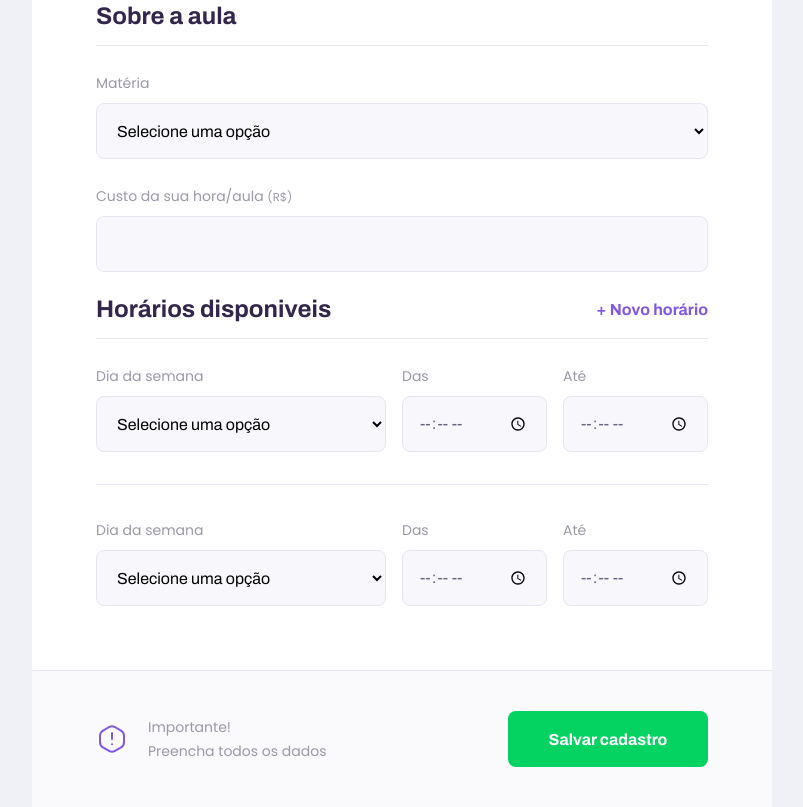
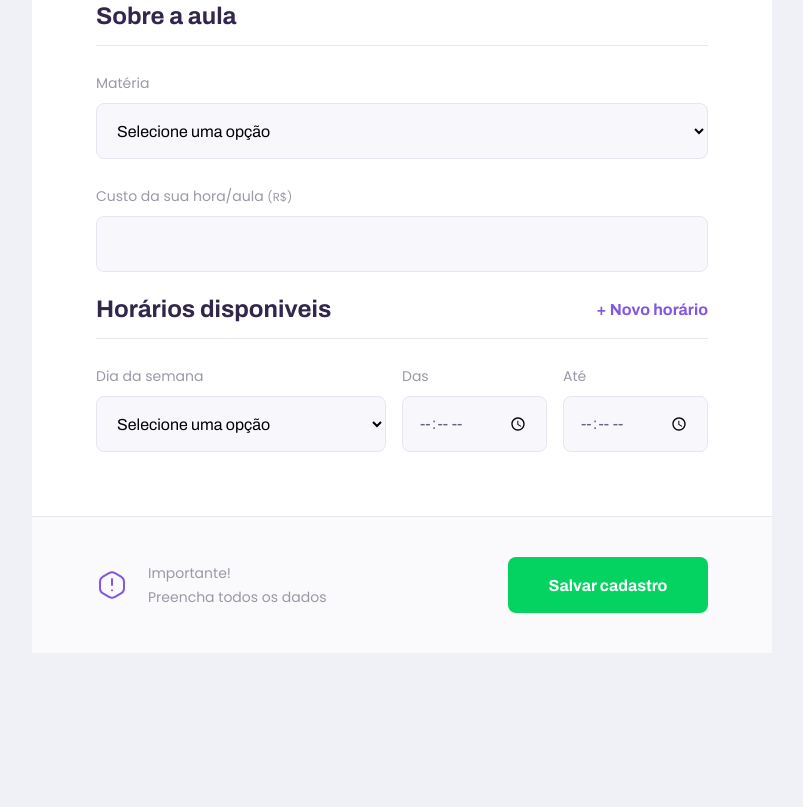
Before and after one commit to daramariabs/proffy-nlw, a plain HTML site: page give-classes.html in a window 1280 px wide. Shown: the part 999-1806 px from the top of the page, without its empty margins (238-1041 px from the left). After the commit the page ends 1652 px from the top, so only its background shows below. Drawn offline with Linux system fonts and the light colour scheme.

Commit message:
javaScript
nesse momento é inserido o script da pagina.
O script está rodando nos "horarios disponiveis", toda vez que clicar em "+novo horario", irá repetir os campos dias da semana e horas, para que possa ser inserido novos horarios.
O javaScript está funcionando corretamente.

```diff
--- a/give-classes.html
+++ b/give-classes.html
@@ -12,6 +12,7 @@
 
     <link href="https://fonts.googleapis.com/css2?family=Archivo:wght@400;700&amp;family=Poppins:wght@400;600&amp;display=swap" rel="stylesheet">
 
+    <script src="/scripts/addField.js" defer></script>
 </head>
 <body id="page-give-classes">
 
@@ -88,7 +89,7 @@
 
                <fieldset id="schedule-items">
                    <legend>Horários disponiveis
-                        <button id="add-time">+ Novo horário</button>
+                        <button type="button" id="add-time">+ Novo horário</button>
                    </legend>
 
                    <div class="schedule-item">
@@ -119,33 +120,6 @@
 
                    </div>
 
-                   <div class="schedule-item">
-
-                    <div class="select-block">
-                     <label for="weekday">Dia da semana</label>
-                     <select name="weekday[]" id="weekday" required>
-                          <option value="">Selecione uma opção</option>
-                          <option value="0">Domingo</option>
-                          <option value="1">Segunda-feira</option>
-                          <option value="2">Terça-feira</option>
-                          <option value="3">Quarta-feira</option>
-                          <option value="4">Quinta-feira</option>
-                          <option value="5">Sexta-feira</option>
-                          <option value="6">Sábado</option>
-                     </select>
-                    </div>
-
-                    <div class="input-block">
-                         <label for="time-from">Das</label>
-                         <input type="time" name="time_from[]" required>
-                    </div>
-
-                     <div class="input-block">
-                         <label for="time-to">Até</label>
-                         <input type="time" name="time_to[]" required>
-                     </div>
-
-                   </div>
                </fieldset>
            </form>
 
--- /dev/null
+++ b/scripts/addField.js
@@ -0,0 +1,24 @@
+//procurar o botão
+document.querySelector("#add-time")
+
+//quando clicar no botão
+.addEventListener('click', cloneField)
+
+//executar uma ação
+function cloneField(){
+    console.log("hello word")
+    //duplicar os campos
+    const newFieldContainer = document.querySelector('.schedule-item').cloneNode(true)
+
+    //pegar os campos
+    const fields = newFieldContainer.querySelectorAll('input')
+
+    //para cada campo
+    fields.forEach(function(field){
+        //pega o field do momento e limpa ele
+        field.value = ""
+    })
+
+    //colocar na pagina
+    document.querySelector('#schedule-items').appendChild(newFieldContainer)
+}
```
